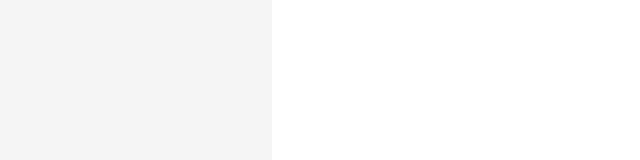
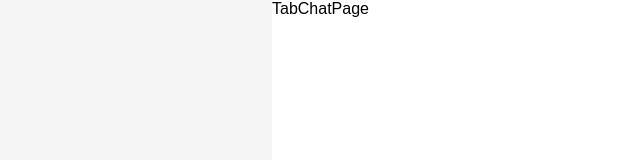
Before and after one commit to 2024-SWE-TEAM-IEEE/gongalgongal-react, a React (Create React App) app: page /tab/chat in a window 1280 px wide. Before the commit this address had no page. Shown: the top 160 px of the page, without its empty margins (118-758 px from the left). Built offline with nearby package versions, Linux system fonts and the light colour scheme.

Commit message:
feat : TabChatPage 추가

```diff
--- a/src/index.tsx
+++ b/src/index.tsx
@@ -2,6 +2,7 @@ import { ConfigProvider } from 'antd'
 import 'antd/dist/reset.css'
 import { MOBILE_CONTAINER_MAX_WIDTH, MOBILE_CONTAINER_MIN_WIDTH } from 'constants/layout'
 import { MainPage } from 'pages/Main'
+import { TabChatPage } from 'pages/Tab/Chat'
 import { TabGroupPage } from 'pages/Tab/Group'
 import { TabHomePage } from 'pages/Tab/Home'
 import { UserInfoPage } from 'pages/User/Info'
@@ -52,6 +53,7 @@ root.render(
 
               <Route path="/tab/home" element={<TabHomePage />} />
               <Route path="/tab/group" element={<TabGroupPage />} />
+              <Route path="/tab/chat" element={<TabChatPage />} />
             </Routes>
           </ContentContainer>
         </Container>
--- /dev/null
+++ b/src/pages/Tab/Chat/TabChatPage.tsx
@@ -0,0 +1,10 @@
+import { FC } from 'react'
+import { Root } from './styled'
+
+type TabChatPageProps = {
+  className?: string
+}
+
+export const TabChatPage: FC<TabChatPageProps> = ({ className }) => {
+  return <Root className={className}>TabChatPage</Root>
+}
--- /dev/null
+++ b/src/pages/Tab/Chat/index.ts
@@ -0,0 +1 @@
+export { TabChatPage } from './TabChatPage'
--- /dev/null
+++ b/src/pages/Tab/Chat/styled.ts
@@ -0,0 +1,3 @@
+import styled from 'styled-components'
+
+export const Root = styled.div``
```
